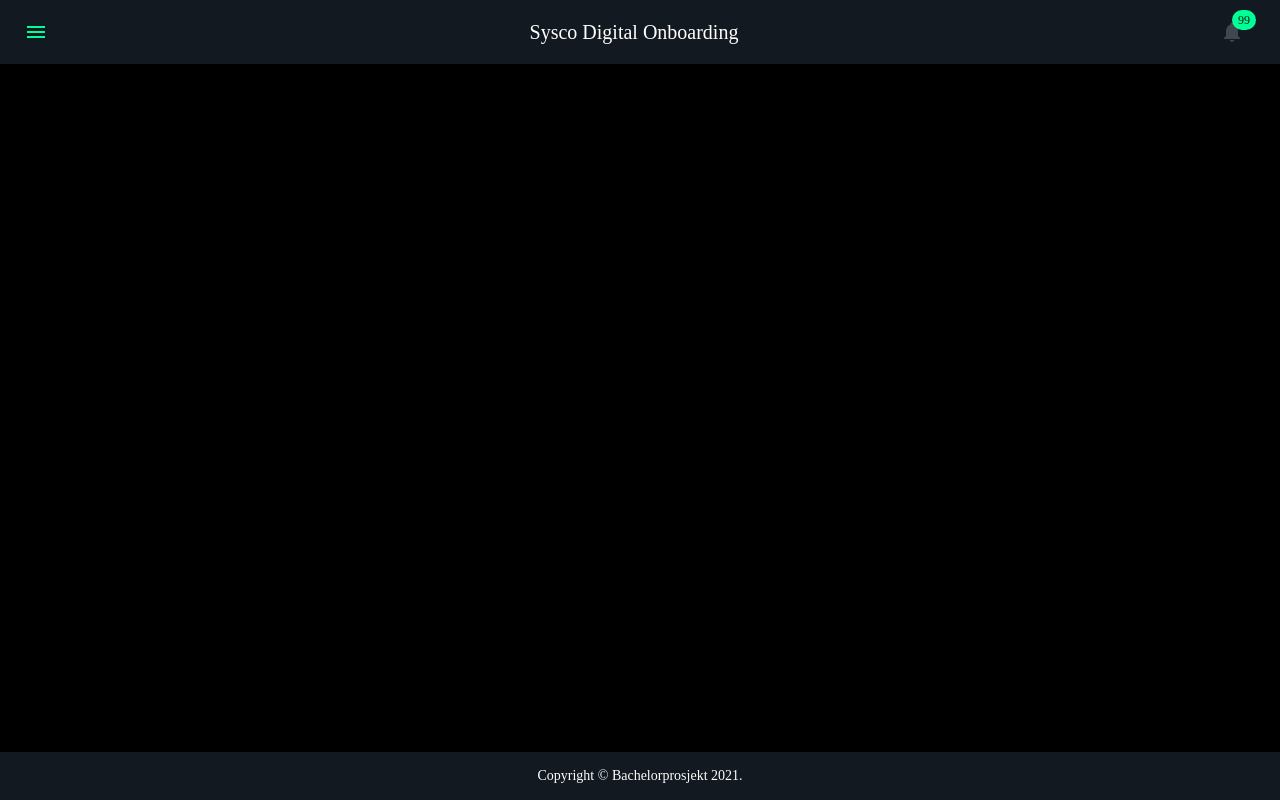
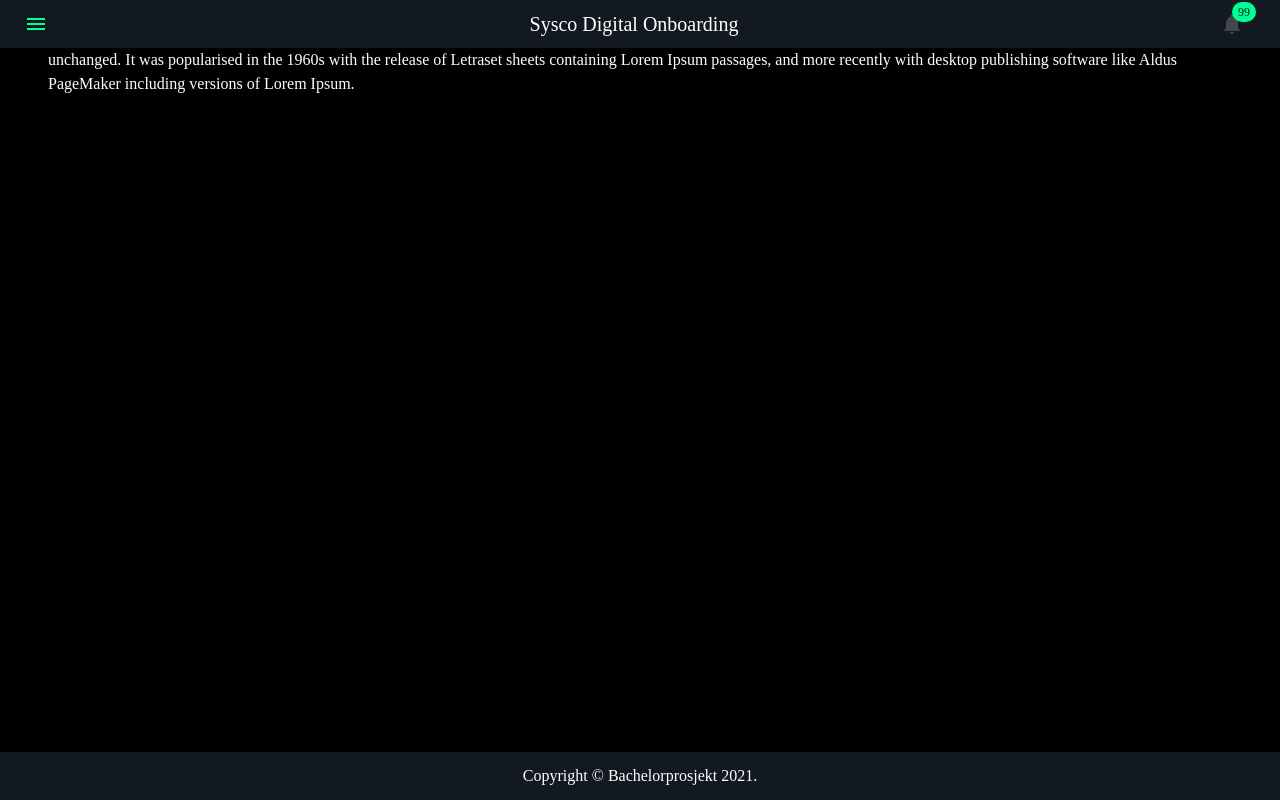
Before and after one commit to VidarErmesjo/SyscoDigitalOnboarding, a React (Create React App) app in the folder client/: page / in a window 1280 px wide. Built offline with nearby package versions, Linux system fonts and the light colour scheme.

Commit message:
Clean up. Progress.

```diff
--- a/client/src/App.tsx
+++ b/client/src/App.tsx
@@ -1,34 +1,12 @@
 import React from 'react';
-import {
-  makeStyles,
-  createStyles,
-  Theme,
-} from '@material-ui/core/styles';
 
+import { AppProvider } from "./AppContext";
 import Dashboard from './containers/Home/Dashboard';
 
-const useStyles = makeStyles((theme: Theme) => createStyles({
-  root: {
-    textAlign: "center",
-    //height: '100vh',
-    maxWidth: '100vw',
-    color: theme.palette.text.primary,
-    fontFamily: theme.typography.fontFamily,
-    backgroundColor: '#000', //theme.palette.background.default,
-  },
-  fabIcon: {
-    float: 'right',
-    backgroundColor: theme.palette.secondary.light,
-    '&:hover': {
-      backgroundColor: theme.palette.secondary.dark,
-    },
-  },
-}));
-
 export default function App() {
-  const classes = useStyles();
-
   return (
+    <AppProvider>
       <Dashboard/>
+    </AppProvider>
   );
 }
--- /dev/null
+++ b/client/src/AppContext.tsx
@@ -0,0 +1,14 @@
+import React, { useState, createContext } from 'react';
+
+export const AppContext = createContext<any>(undefined);
+
+export const AppProvider = (props: any) => {
+    const [isMenuOpen, setIsMenuOpen] = useState(false);
+    const [badgeCount, setBadgeCount] = useState(99);
+
+    return (
+        <AppContext.Provider value={[isMenuOpen, setIsMenuOpen, badgeCount, setBadgeCount]}>
+            {props.children}
+        </AppContext.Provider>
+    );
+};
--- a/client/src/components/Footer/Footer.tsx
+++ b/client/src/components/Footer/Footer.tsx
@@ -11,7 +11,7 @@ import {
 
 function Copyright() {
   return (
-    <Typography variant="body2" color="textPrimary" align="center">
+    <Typography variant="body1" color="textPrimary" align="center">
       {'Copyright © '}
       <Link color="inherit" href="http://student.cs.hioa.no/~s318075/Bachelorprosjekt/">
         Bachelorprosjekt
@@ -37,25 +37,17 @@ const useStyles = makeStyles((theme: Theme) =>
       top: 'auto',
       bottom: 0,
     },
-		list: {
-			width: 'auto',
-			height: '100vh',
-			color: theme.palette.text.primary,
-			backgroundColor: theme.palette.primary.dark,
-		},
 	}),
 );
 
-export default function() {
+export default function Footer() {
 	const classes = useStyles();
 
 	return (
 		<div className={classes.root}>
 			<AppBar position="fixed" color="primary" className={classes.appBar}>
 				<Toolbar variant="dense">
-					{/* <Typography component="h1" variant="h6">Footer</Typography> */}
 					<Copyright/>
-
 				</Toolbar>
 			</AppBar>
 		</div>
--- a/client/src/components/Header/Header.tsx
+++ b/client/src/components/Header/Header.tsx
@@ -1,10 +1,130 @@
-import React from 'react';
+import React, { useContext } from 'react';
+import {
+    AppBar,
+    Badge,
+    createStyles,
+    Divider,
+    Drawer,
+    IconButton,
+    Link,
+    List,
+    makeStyles,
+    Theme,
+    Toolbar,
+    Typography,
+  } from '@material-ui/core';
+
+  import {
+    Clear as ClearIcon,
+    Menu as MenuIcon,
+    Notifications as NotifiactionsIcon,
+  } from '@material-ui/icons';
+
+import { AppContext } from '../../AppContext';
+
+  const drawerWidth = 250;
+  const useStyles = makeStyles((theme: Theme) =>
+  createStyles({
+    root: {
+      display: 'flex',
+      color: theme.palette.primary.main,
+      backgroundColor: theme.palette.background.default,
+    },
+    title: {
+      display: 'flex',
+      flexGrow: 1,
+      alignItems: 'center',
+      justifyContent: 'center',
+    },
+    appBar: {
+		position: 'absolute',
+        display: 'flex',
+		flexGrow: 1,
+		top: 0,
+    },
+    badge: {
+      color: theme.palette.primary.light,
+      display: 'flex',
+      alignItems: 'center',
+      justifyContent: 'flex-end',
+    },
+    drawerPaper: {
+      position: 'relative',
+      whiteSpace: 'nowrap',
+      width: drawerWidth,
+      transition: theme.transitions.create('width', {
+        easing: theme.transitions.easing.sharp,
+        duration: theme.transitions.duration.enteringScreen,
+      }),
+    },
+
+	fabIcon: {
+		float: 'right',
+		backgroundColor: theme.palette.secondary.light,
+		'&:hover': {
+			backgroundColor: theme.palette.secondary.dark,
+		},
+	},
+    menuButton: {
+      marginRight: 36,
+    },
+    menuButtonHidden: {
+      display: 'none',
+    },
+    paper: {
+      backgroundColor: theme.palette.background.default,
+      padding: theme.spacing(2),
+      display: 'flex',
+      overflow: 'auto',
+      flexDirection: 'column'
+    },
+    toolbar: {
+      //paddingRight: 24, // keep right padding when drawer closed
+    },
+    toolbarIcon: {
+      display: 'flex',
+      alignItems: 'center',
+      justifyContent: 'flex-start',
+      //padding: '0 8px',
+      ...theme.mixins.toolbar,
+    },
+  }),
+);
 
 export default function Header() {
-
-    return (
-        <div>
-
-        </div>
-    );
+	const classes = useStyles();
+	const [isMenuOpen, setIsMenuOpen, badgeCount, setBadgeCount] = useContext(AppContext);
+	return (
+		<div className={classes.root}>
+			<AppBar position="fixed" className={classes.appBar}>
+				<Toolbar variant="dense" className={classes.toolbar}>
+					<IconButton
+						edge="start"
+						aria-label="open menu"
+						onClick={() => setIsMenuOpen((state: boolean) => true)}
+						>
+						<MenuIcon color="secondary"/>
+					</IconButton>
+					<Typography
+						component="h1"
+						variant="h6"
+						noWrap
+						className={classes.title}
+						>
+						Sysco Digital Onboarding
+					</Typography>
+					<IconButton>
+						<Badge
+							badgeContent={badgeCount}
+							className={classes.badge}
+							color="secondary"
+							onClick={() => setBadgeCount((count: number) => count - 1)}
+							>
+							<NotifiactionsIcon/>
+						</Badge>
+					</IconButton>
+				</Toolbar>
+			</AppBar>
+		</div>
+	);
 }
--- a/client/src/components/Menu/Menu.tsx
+++ b/client/src/components/Menu/Menu.tsx
@@ -1,4 +1,7 @@
-import React from 'react';
+// React
+import React, { useContext } from 'react';
+
+// Material UI
 import {
 	createStyles,
 	Divider,
@@ -11,6 +14,7 @@ import {
 	Theme,
 } from '@material-ui/core';
 
+// Material Icons
 import {
 	Clear as ClearIcon,
 	DateRange as DateRangeIcon,
@@ -20,6 +24,8 @@ import {
 	Timer as TimerIcon,
 } from '@material-ui/icons';
 
+// App
+import { AppContext } from "./../../AppContext";
 import { menuListItems } from './../../menuListItems';
 
 const useStyles = makeStyles((theme: Theme) =>
@@ -33,54 +39,25 @@ const useStyles = makeStyles((theme: Theme) =>
 	}),
 );
 
-export default function Menu(props: any) {
-	const { open, toggleMenu } = props;
+export default function Menu() {
 	const classes = useStyles();
-
-	const list = (
-		<div
-			role="presentation"
-			className={classes.list}
-			onClick={toggleMenu}
-		>
-			<List>
-				{['One', 'Two', 'Three'].map((text, index) => (
-					<ListItem button key={text}>
-						<ListItemIcon>{index === 0 ? <TimerIcon/> : index === 1 ? <RotateRightIcon/> : <DateRangeIcon/> }</ListItemIcon>
-						<ListItemText primary={text}/>
-					</ListItem>
-				))}
-			</List>
-			<Divider/>
-			<List>
-				{['Four', 'Five', 'Six'].map((text, index) => (
-					<ListItem button key={text}>
-						<ListItemIcon>{index === 0 ? <ClearIcon color="secondary"/> : index === 1 ? <LocationOnIcon/> : <SearchIcon/> }</ListItemIcon>
-						<ListItemText primary={text}/>
-					</ListItem>
-				))}
-			</List>
-		</div>
-	);
+	const [isMenuOpen, setIsMenuOpen] = useContext(AppContext);
 
 	return (
-		<div>
 		<React.Fragment>
 			<Drawer
 				anchor="left"
-					open={open}
-					onClose={toggleMenu}
+				open={isMenuOpen}
+				onClose={() => setIsMenuOpen((state: boolean) => false)}
 				>
-					{/* {list} */}
 				<List
 					role="presentation"
-						onClick={toggleMenu}
+					onClick={() => setIsMenuOpen((state: boolean) => !isMenuOpen)}
 					className={classes.list}
 					>
 					{menuListItems}
 				</List>
 			</Drawer>
 		</React.Fragment>
-		</div>
 	);
 }
--- /dev/null
+++ b/client/src/containers/Home/Content.tsx
@@ -0,0 +1,49 @@
+import React, {} from 'react';
+import {
+    AppBar,
+    Container,
+    createStyles,
+    CssBaseline,
+    makeStyles,
+    Theme,
+    Toolbar,
+    Typography,
+} from '@material-ui/core';
+
+const useStyles = makeStyles((theme: Theme) =>
+	createStyles({
+		root: {
+            position: 'absolute',
+			display: 'flex',
+			color: theme.palette.primary.main,
+            backgroundColor: theme.palette.background.default,
+            //top: '1vh',
+            top: 'auto',
+            //bottom: '25vh',
+        },
+        appBar: {
+            top: '50%',
+        },
+		paper: {
+			padding: theme.spacing(2),
+			textAlign: 'center',
+			color: theme.palette.text.secondary,
+		},
+	}),
+);
+
+export default function Content() {
+    const classes = useStyles();
+
+    return (
+        <div className={classes.root}>
+            <Toolbar variant="dense">
+                <Container fixed>
+                    <Typography color="textPrimary" variant="body1">
+                    Lorem Ipsum is simply dummy text of the printing and typesetting industry. Lorem Ipsum has been the industry's standard dummy text ever since the 1500s, when an unknown printer took a galley of type and scrambled it to make a type specimen book. It has survived not only five centuries, but also the leap into electronic typesetting, remaining essentially unchanged. It was popularised in the 1960s with the release of Letraset sheets containing Lorem Ipsum passages, and more recently with desktop publishing software like Aldus PageMaker including versions of Lorem Ipsum.
+                    </Typography>
+                </Container>
+            </Toolbar>
+        </div>
+    );
+};
--- a/client/src/containers/Home/Dashboard.tsx
+++ b/client/src/containers/Home/Dashboard.tsx
@@ -1,4 +1,4 @@
-import React from 'react';
+import React, { useContext } from 'react';
 import clsx from 'clsx';
 import {
 	AppBar,
@@ -6,10 +6,12 @@ import {
 	createStyles,
 	Divider,
 	Drawer,
+	Grid,
 	IconButton,
 	Link,
 	List,
 	makeStyles,
+	Paper,
 	Theme,
 	Toolbar,
 	Typography,
@@ -21,14 +23,12 @@ import {
 	Notifications as NotifiactionsIcon,
 } from '@material-ui/icons';
 
+import { AppContext } from "./../../AppContext";
+import Content from "./../Home/Content";
 import Footer from './../../components/Footer/Footer';
+import Header from './../../components/Header/Header';
 import Menu from './../../components/Menu/Menu';
 
-import {
-  menuListItems,
-} from './../../menuListItems';
-
-const drawerWidth = 250;
 const useStyles = makeStyles((theme: Theme) =>
 	createStyles({
 		root: {
@@ -36,123 +36,25 @@ const useStyles = makeStyles((theme: Theme) =>
 			color: theme.palette.primary.main,
 			backgroundColor: theme.palette.background.default,
 		},
-    title: {
-      display: 'flex',
-      flexGrow: 1,
-      alignItems: 'center',
-      justifyContent: 'center',
-    },
-    appBar: {
-      zIndex: theme.zIndex.drawer + 1,
-      transition: theme.transitions.create(['width', 'margin'], {
-        easing: theme.transitions.easing.sharp,
-        duration: theme.transitions.duration.leavingScreen,
-      }),
-    },
-    appBarOpen: {
-      marginLeft: drawerWidth,
-      width: `calc(100% - ${drawerWidth}px)`,
-      transition: theme.transitions.create(['width', 'margin'], {
-        easing: theme.transitions.easing.sharp,
-        duration: theme.transitions.duration.enteringScreen,
-      }),
-    },
-    badge: {
-      color: theme.palette.primary.light,
-      display: 'flex',
-      alignItems: 'center',
-      justifyContent: 'flex-end',
-    },
-    drawerPaper: {
-      position: 'relative',
-      whiteSpace: 'nowrap',
-      width: drawerWidth,
-      transition: theme.transitions.create('width', {
-        easing: theme.transitions.easing.sharp,
-        duration: theme.transitions.duration.enteringScreen,
-      }),
-    },
-    drawerPaperClose: {
-      display: 'none',
-      overflowX: 'hidden',
-      transition: theme.transitions.create('width', {
-        easing: theme.transitions.easing.sharp,
-        duration: theme.transitions.duration.leavingScreen,
-      }),
-      //width: theme.spacing(7),
-      //[theme.breakpoints.up('sm')]: {
-        //width: theme.spacing(9),
-      //},
-    },
-    menuButton: {
-      marginRight: 36,
-    },
-    menuButtonHidden: {
-      display: 'none',
-    },
 		paper: {
-      backgroundColor: theme.palette.background.default,
 			padding: theme.spacing(2),
-      display: 'flex',
-      overflow: 'auto',
-      flexDirection: 'column'
-    },
-    toolbar: {
-      //paddingRight: 24, // keep right padding when drawer closed
-    },
-    toolbarIcon: {
-      display: 'flex',
-      alignItems: 'center',
-      justifyContent: 'flex-start',
-      //padding: '0 8px',
-      ...theme.mixins.toolbar,
+			textAlign: 'center',
+			color: theme.palette.text.secondary,
 		},
 	}),
 );
 
 export default function Dashboard() {
 	const classes = useStyles();
-
-  const [open, setOpen] = React.useState(false);
-  const [badgeCount, setBadgeCount] = React.useState(99);
-
-  const toggleMenu = () => {
-    setOpen(!open);
-  };
-
-  const handleDrawerOnClick = () => {
-    setOpen(!open);
-  }
+	const [isMenuOpen, setIsMenuOpen, badgeCount, setBadgeCount] = useContext(AppContext);
 
 	return (
 		<div className={classes.root}>
-      <AppBar
-        position="absolute"
-        //className={clsx(classes.appBar, open && classes.appBarOpen)}
-        >
-        <Toolbar className={classes.toolbar}>
-          <IconButton
-            edge="start"
-            aria-label="open menu"
-            //className={clsx(classes.menuButton, open && classes.menuButtonHidden)}
-            //className={classes.menuButton}
-            onClick={toggleMenu}>
-            <MenuIcon color="secondary"/>
-          </IconButton>
-          <Typography component="h1" variant="h6" noWrap className={classes.title}>Sysco Digital Onboarding</Typography>
-          <IconButton>
-            <Badge
-              badgeContent={badgeCount}
-              className={classes.badge}
-              color="secondary"
-              onClick={() => setBadgeCount(c => c - 1)}>
-              <NotifiactionsIcon/>
-            </Badge>
-          </IconButton>
-        </Toolbar>
-      </AppBar>
+
+			<Header/>
+			<Content/>
 			<Footer/>
-      <Menu open={open} toggleMenu={toggleMenu}/>
+			<Menu/>
 		</div>
 	);
 }
```
Lines whose indentation alone changed are shown as unchanged.
